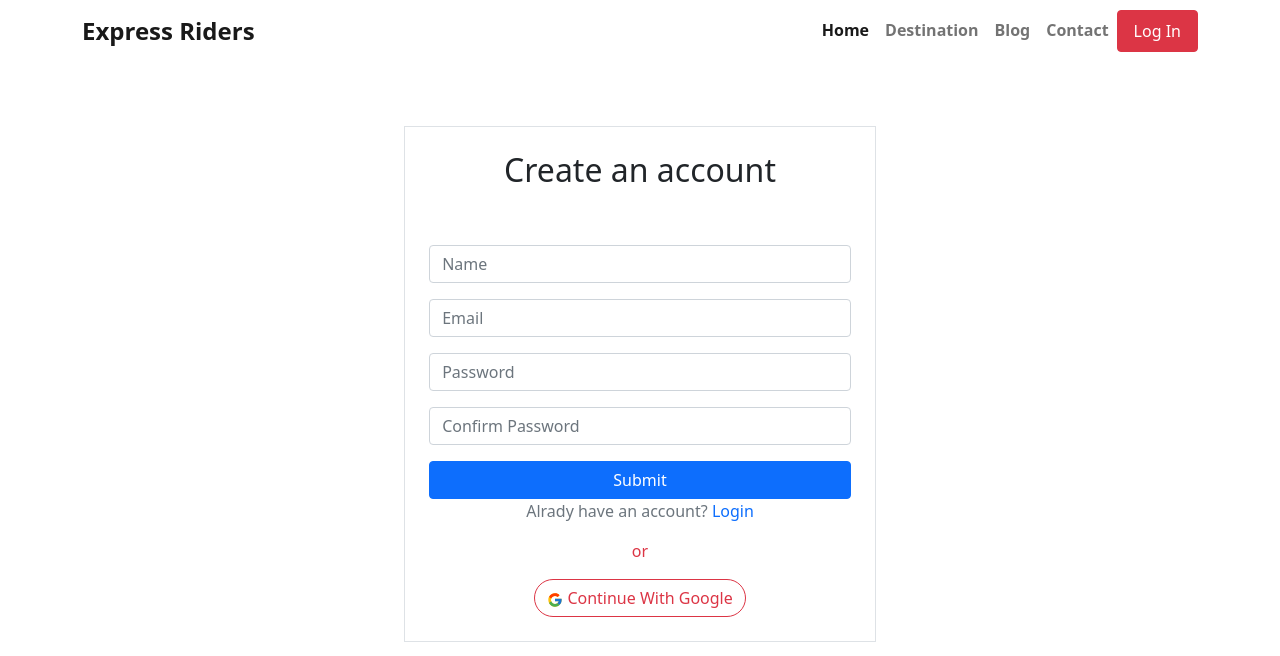
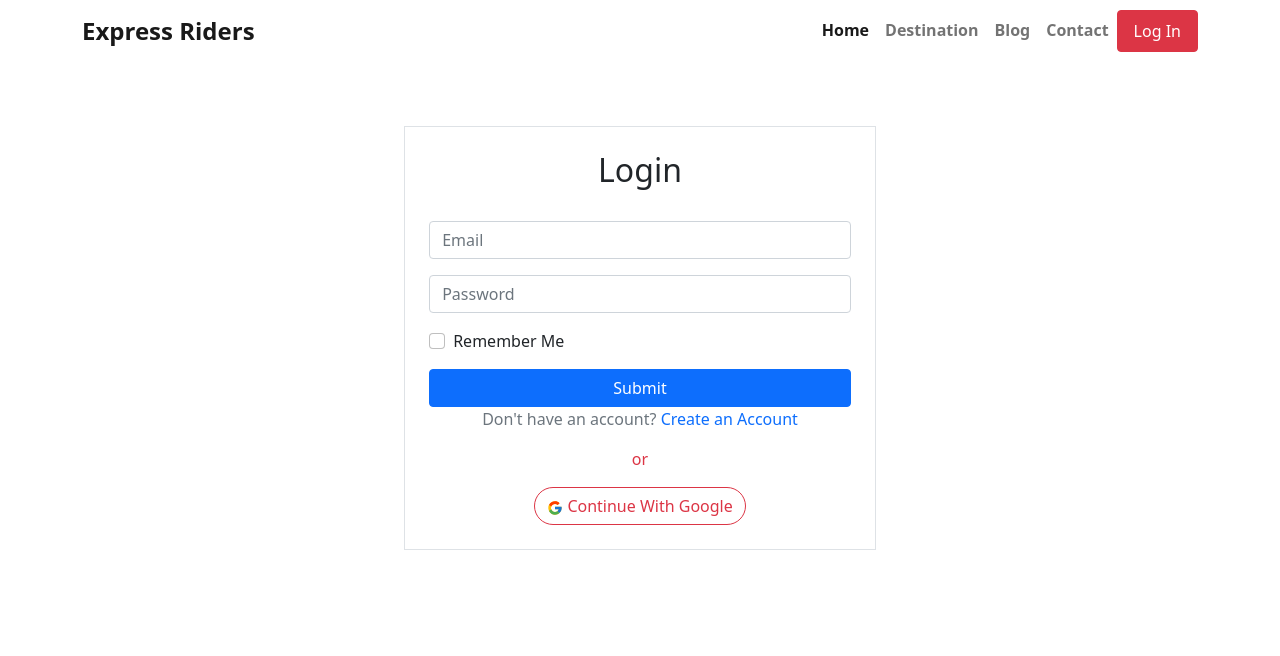
Before and after one commit to Ashraful-Mijan/Express-Riders, a React (Create React App) app: page /login in a window 1280 px wide. Shown: the top 656 px of the page. Built offline with nearby package versions, Linux system fonts and the light colour scheme.

Commit message:
form validation

```diff
--- a/src/Components/Destination/Destination.js
+++ b/src/Components/Destination/Destination.js
@@ -4,8 +4,10 @@ import SearchData from '../../fakeData/SearchData.json'
 import AvailableVehicle from '../AvailableVehicle/AvailableVehicle';
 const Destination = () => {
     const [search, setSearch] = useState(false)
+
     const { vehicleName } = useParams();
 
+    console.log(vehicleName)
     const availableVehicle = SearchData.filter(dt => { return dt.vehicleName === vehicleName })
     console.log(availableVehicle)
 
--- a/src/Components/Login/Login.js
+++ b/src/Components/Login/Login.js
@@ -20,12 +20,20 @@ const Login = () => {
     let location = useLocation()
     let { from } = location.state || { from: { pathname: "/" } };
 
+    const [valid, setValid] = useState({
+        validEmail: true,
+        vPassword: '',
+        validPassword: true,
+        matchPassword: true
+    })
+
     const [logInfo, setLogInfo] = useContext(logContext)
-    const [toggle, setToggle] = useState(false)
+    const [toggle, setToggle] = useState(true)
     const [user, setUser] = useState({
         name: '',
         email: '',
         password: '',
+        ConfirmPassword: '',
         error: '',
         isLogin: false,
         success: false,
@@ -34,17 +42,33 @@ const Login = () => {
 
     const onInputField = (e) => {
         let isFieldValid = true;
+
+        let emailValidation;
+
         if (e.target.name === 'email') {
-            isFieldValid = /\S+@\S+\.\S+/.test(e.target.value);
+            // isFieldValid = /\S+@\S+\.\S+/.test(e.target.value);
+
+            emailValidation = /\S+@\S+\.\S+/.test(e.target.value);
+            setValid({ ...valid, validEmail: emailValidation })
         }
         if (e.target.name === 'password') {
-            const isPasswordValid = e.target.value.length > 4;
-            const passHasNumber = /\d{1}/.test(e.target.value);
-            isFieldValid = (isPasswordValid && passHasNumber);
+            const isPasswordValid = e.target.value.length > 4 && /\d{1}/.test(e.target.value);
+            // const passHasNumber = /\d{1}/.test(e.target.value);
+            // isFieldValid = (isPasswordValid && passHasNumber);
+
+            setValid({ ...valid, validPassword: isPasswordValid, vPassword: e.target.value })
+        }
+        if (e.target.name === 'ConfirmPassword') {
+            const newValid = { ...valid }
+            newValid.matchPassword = e.target.value === newValid.vPassword;
+            setValid(newValid)
         }
         if (isFieldValid) {
             const userInfo = { ...user };
             userInfo[e.target.name] = e.target.value;
+
+            // userInfo.validationEmail = emailValidation;
+            // userInfo.validationPassword = passwordValidation;
             setUser(userInfo);
         }
     }
@@ -122,7 +146,7 @@ const Login = () => {
                 <div className="col-md-5 mx-auto p-4 border">
                     <h2 className='text-center'>{toggle ? 'Login' : 'Create an account'}</h2>
                     {user.success && <span>user {toggle ? 'logged' : 'created'} successfully</span>}
-                    <form onSubmit={formSubmit} className='pt-5'>
+                    <form onSubmit={formSubmit} className='pt-4'>
                         {
                             !toggle &&
                             <div className="mb-3">
@@ -131,17 +155,23 @@ const Login = () => {
                         }
                         <div className="mb-3">
                             <input onBlur={onInputField} type="text" name='email' placeholder='Email' className="form-control" required />
-
-                            {/* <div className="form-text">We'll never share your email with anyone else.</div> */}
+                            {
+                                !valid.validEmail &&
+                                <span className='text-warning'>"Please enter a valid email address"</span>
+                            }
                         </div>
                         <div className="mb-3">
                             <input onBlur={onInputField} type="text" placeholder='Password' name='password' className="form-control" required />
+                            {
+                                !valid.validPassword &&
+                                <span className='text-warning'>Password must contain at least 6 characters, including letter and numbers</span>
+                            }
                         </div>
                         {
                             toggle &&
-                            <div class="mb-3 form-check">
-                                <input type="checkbox" class="form-check-input" id="exampleCheck1" />
-                                <label class="form-check-label" for="exampleCheck1">Remember Me</label>
+                            <div className="mb-3 form-check">
+                                <input type="checkbox" className="form-check-input" />
+                                <label className="form-check-label" htmlFor="check">Remember Me</label>
                             </div>
                         }
                         {
@@ -149,7 +179,14 @@ const Login = () => {
                             <div className="mb-3">
                                 <input onBlur={onInputField} type="text" placeholder='Confirm Password' name='ConfirmPassword' className="form-control" required />
                             </div>
+
+
                         }
+                        {
+                            !valid.matchPassword &&
+                            <span className="text-warning">Must match the previous entry</span>
+                        }
+                        <div className="form-text">{user.error}</div>
                         <button type="submit" className="btn btn-primary w-100">Submit</button>
 
                         <p className="text-secondary text-center">{toggle ? `Don't have an account?` : `Alrady have an account?`} <span className='text-primary cursor' onClick={() => setToggle(!toggle)}>{toggle ? 'Create an Account' : 'Login'}</span></p>
--- a/src/fakeData/SearchData.json
+++ b/src/fakeData/SearchData.json
@@ -1,6 +1,6 @@
-[{"id":1,"vehicleImg":"https://vividesigning.com/wp-content/uploads/2020/10/97f61-1.jpg","vehicleName":"car","quatity":1,"price":100},
-{"id":2,"vehicleImg":"https://vividesigning.com/wp-content/uploads/2020/10/97f61-1.jpg","vehicleName":"car","quatity":2,"price":200},
-{"id":3,"vehicleImg":"https://vividesigning.com/wp-content/uploads/2020/10/97f61-1.jpg","vehicleName":"car","quatity":3,"price":34},
+[{"id":1,"vehicleImg":"https://vividesigning.com/wp-content/uploads/2020/10/97f61-1.jpg","vehicleName":"Car","quatity":1,"price":100},
+{"id":2,"vehicleImg":"https://vividesigning.com/wp-content/uploads/2020/10/97f61-1.jpg","vehicleName":"Car","quatity":2,"price":200},
+{"id":3,"vehicleImg":"https://vividesigning.com/wp-content/uploads/2020/10/97f61-1.jpg","vehicleName":"Car","quatity":3,"price":34},
 {"id":4,"vehicleImg":"https://cdn.dribbble.com/users/3436905/screenshots/6320193/thunderbird-01_2x.png","vehicleName":"Bike","quatity":4,"price":40},
 {"id":5,"vehicleImg":"https://cdn.dribbble.com/users/3436905/screenshots/6320193/thunderbird-01_2x.png","vehicleName":"Bike","quatity":5,"price":50},
 {"id":6,"vehicleImg":"https://cdn.dribbble.com/users/3436905/screenshots/6320193/thunderbird-01_2x.png","vehicleName":"Bike","quatity":6,"price":66},
```
Also changed, not shown: firebase.json (added), 1 other file (tests, documents, lock files or other folders).
